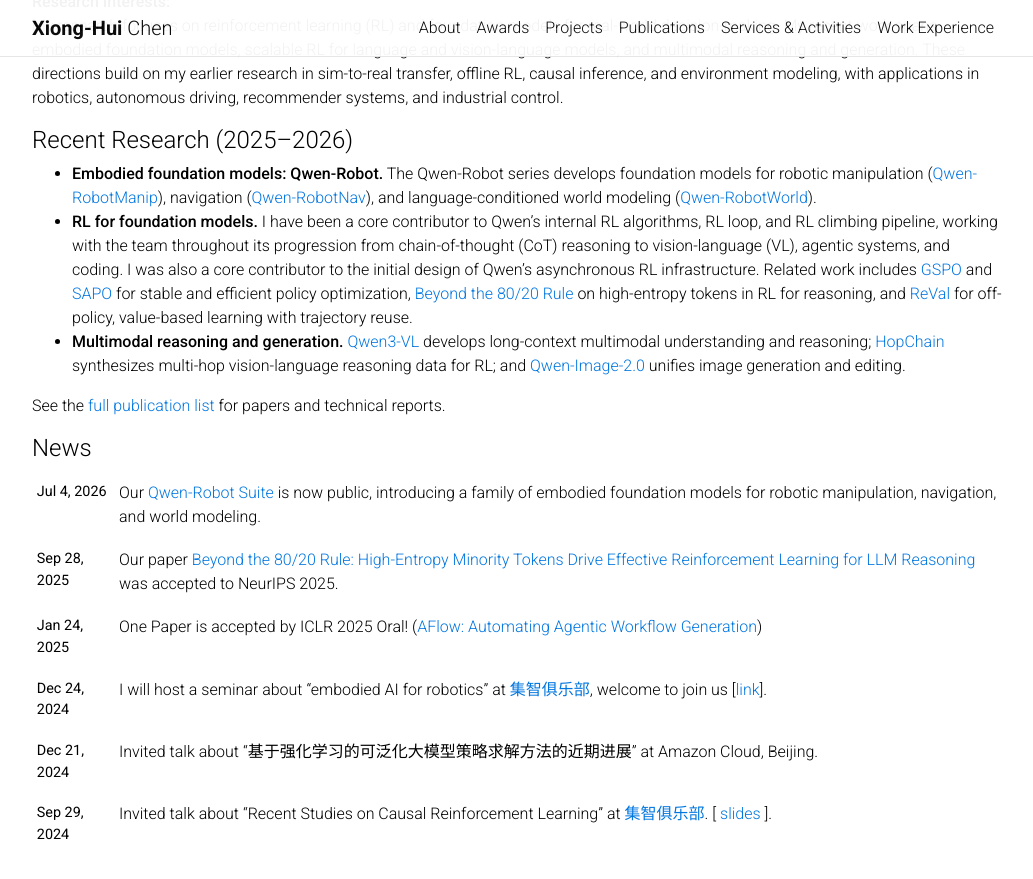
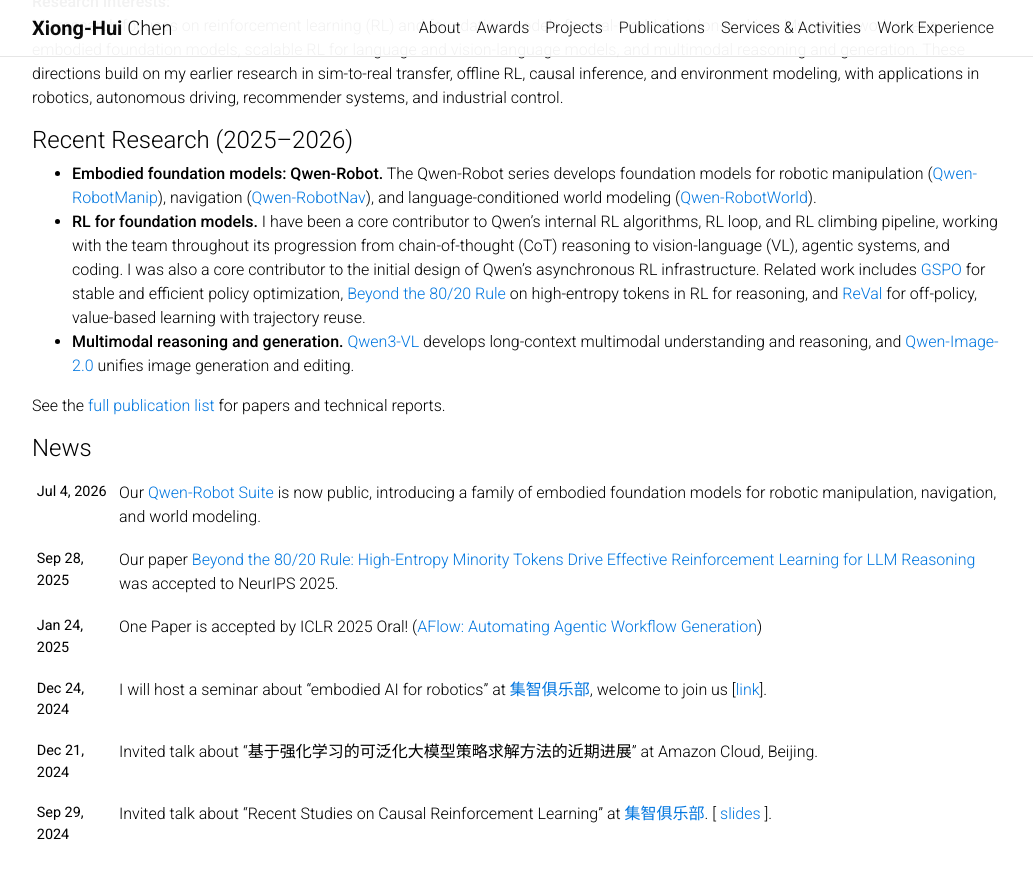
Before and after one commit to xionghuichen/xionghuichen.github.io, a Jekyll site: the page built from _pages/about.md, in a window 1280 px wide and 900 px high, scrolled down 580 px. Shown: the top 879 px of the window, without its empty margins (123-1156 px from the left). Built offline with Jekyll 4.4.1, drawn with Linux system fonts in a browser that asks for light colours; comment, search, counter and statistics services are not loaded.

Commit message:
Remove HopChain and SAPO from homepage highlights

```diff
--- a/_bibliography/preprint.bib
+++ b/_bibliography/preprint.bib
@@ -79,7 +79,6 @@
       url={https://arxiv.org/abs/2603.17024},
       journal={ArXiv},
       abbr={ArXiv},
-      selected={true},
 }
 
 @article{bai2025qwen3vl,
@@ -100,7 +99,6 @@
       url={https://arxiv.org/abs/2511.20347},
       journal={ArXiv},
       abbr={ArXiv},
-      selected={true},
 }
 
 @article{shang2025stepfunproverpreviewletsthink,
--- a/_pages/about.md
+++ b/_pages/about.md
@@ -42,7 +42,7 @@ My research focuses on reinforcement learning (RL) and foundation models for rea
 #### Recent Research (2025–2026)
 
 - **Embodied foundation models: Qwen-Robot.** The Qwen-Robot series develops foundation models for robotic manipulation ([Qwen-RobotManip](https://arxiv.org/abs/2606.17846)), navigation ([Qwen-RobotNav](https://arxiv.org/abs/2606.18112)), and language-conditioned world modeling ([Qwen-RobotWorld](https://arxiv.org/abs/2606.17030)).
-- **RL for foundation models.** I have been a core contributor to Qwen's internal RL algorithms, RL loop, and RL climbing pipeline, working with the team throughout its progression from chain-of-thought (CoT) reasoning to vision-language (VL), agentic systems, and coding. I was also a core contributor to the initial design of Qwen's asynchronous RL infrastructure. Related work includes [GSPO](https://arxiv.org/abs/2507.18071) and [SAPO](https://arxiv.org/abs/2511.20347) for stable and efficient policy optimization, [Beyond the 80/20 Rule](https://proceedings.neurips.cc/paper_files/paper/2025/hash/a797c2d2e0c1fdabf4d1ab8cd0b465c6-Abstract-Conference.html) on high-entropy tokens in RL for reasoning, and [ReVal](https://arxiv.org/abs/2603.23355) for off-policy, value-based learning with trajectory reuse.
-- **Multimodal reasoning and generation.** [Qwen3-VL](https://arxiv.org/abs/2511.21631) develops long-context multimodal understanding and reasoning; [HopChain](https://arxiv.org/abs/2603.17024) synthesizes multi-hop vision-language reasoning data for RL; and [Qwen-Image-2.0](https://arxiv.org/abs/2605.10730) unifies image generation and editing.
+- **RL for foundation models.** I have been a core contributor to Qwen's internal RL algorithms, RL loop, and RL climbing pipeline, working with the team throughout its progression from chain-of-thought (CoT) reasoning to vision-language (VL), agentic systems, and coding. I was also a core contributor to the initial design of Qwen's asynchronous RL infrastructure. Related work includes [GSPO](https://arxiv.org/abs/2507.18071) for stable and efficient policy optimization, [Beyond the 80/20 Rule](https://proceedings.neurips.cc/paper_files/paper/2025/hash/a797c2d2e0c1fdabf4d1ab8cd0b465c6-Abstract-Conference.html) on high-entropy tokens in RL for reasoning, and [ReVal](https://arxiv.org/abs/2603.23355) for off-policy, value-based learning with trajectory reuse.
+- **Multimodal reasoning and generation.** [Qwen3-VL](https://arxiv.org/abs/2511.21631) develops long-context multimodal understanding and reasoning, and [Qwen-Image-2.0](https://arxiv.org/abs/2605.10730) unifies image generation and editing.
 
 See the [full publication list](/publications/) for papers and technical reports.
```
